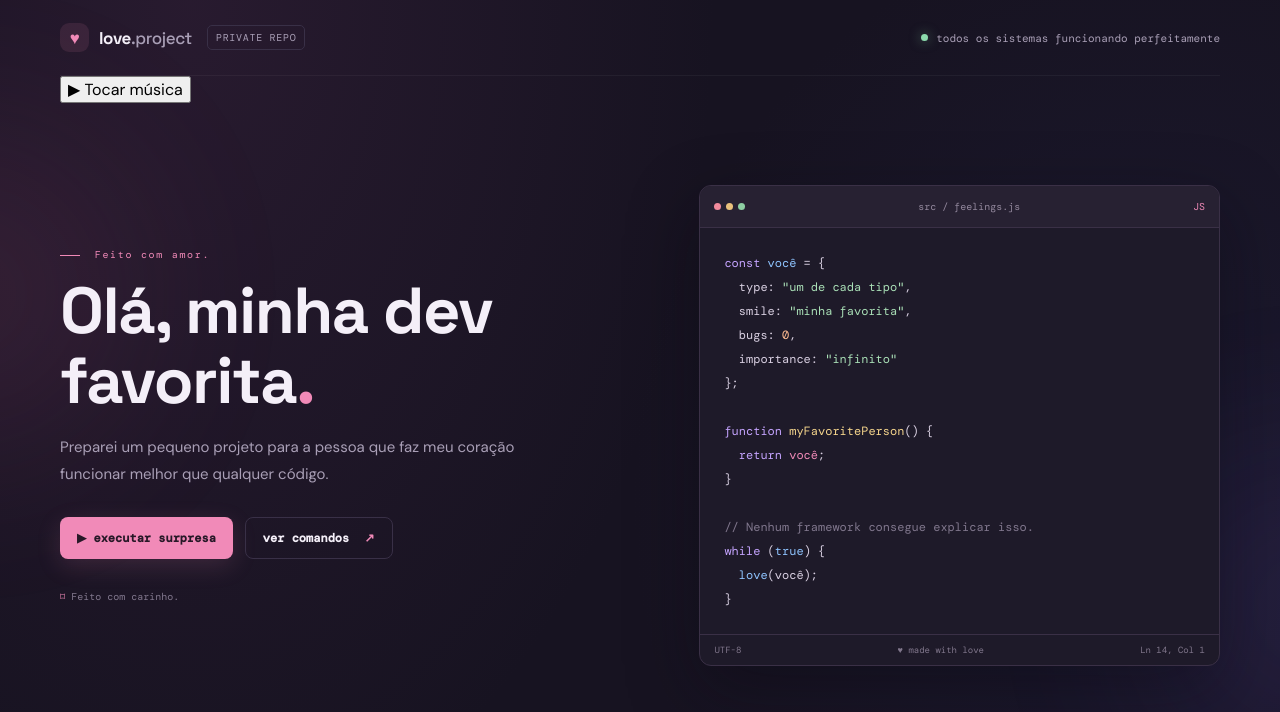
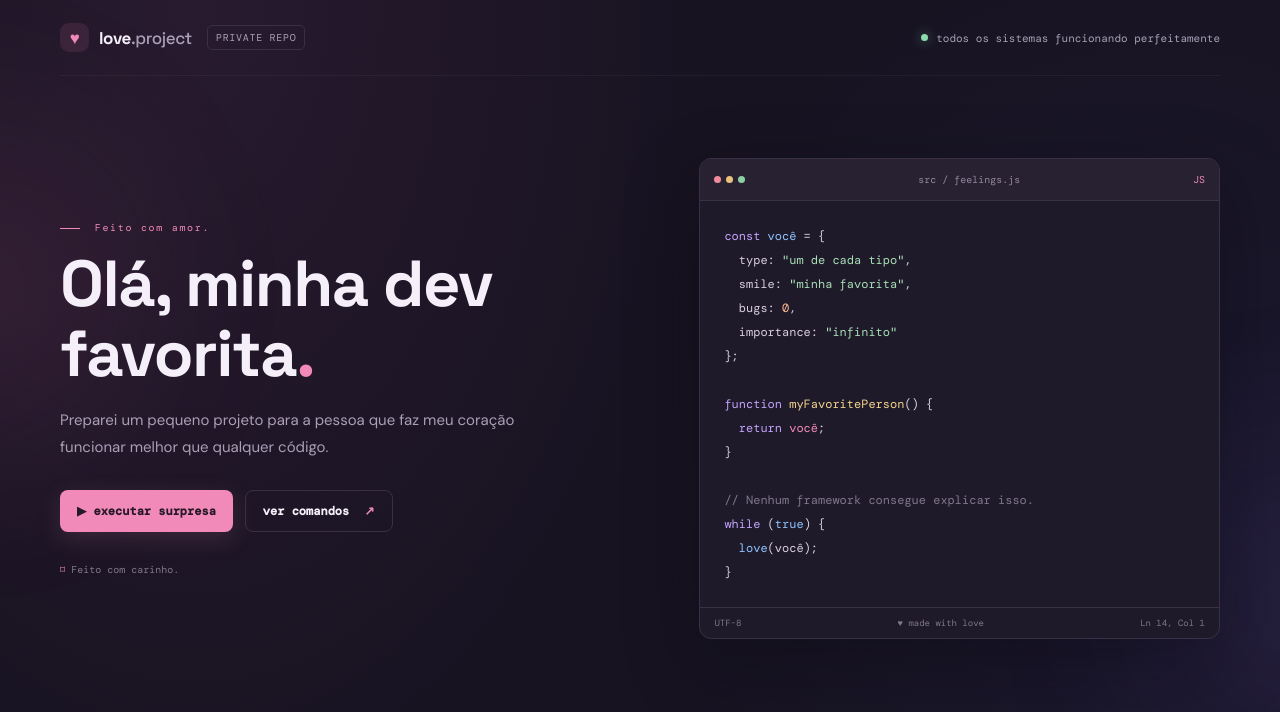
Before and after one commit to Ryan4880/RYYCA, a plain HTML site: page index.html in a window 1280 px wide. Shown: the top 712 px of the page. Drawn offline with nearby package versions, Linux system fonts and the light colour scheme.

Commit message:
Update index.html

```diff
--- a/index.html
+++ b/index.html
@@ -25,10 +25,6 @@
   </header>
 
   <main class="shell">
-    <button id="botaoMusica">
-    ▶ Tocar música
-</button>
-
 <script src="script.js"></script>
     <section class="hero">
       <div class="hero-copy">
```
